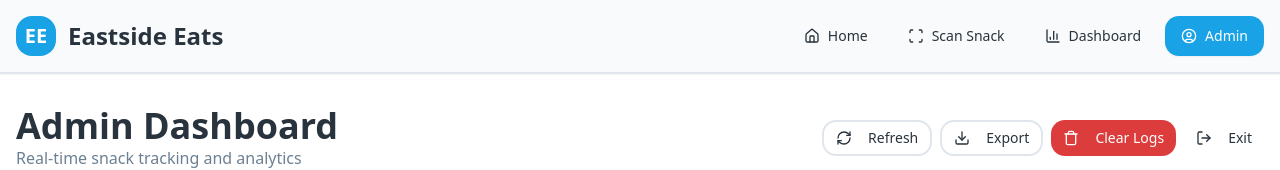
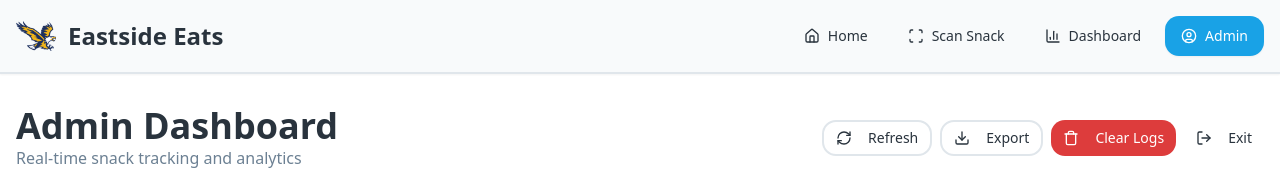
Before and after one commit to pdhruva500/snack-scan-buddy, a React (Vite) app: page /admin in a window 1280 px wide. Shown: the top 170 px of the page. Built offline with nearby package versions, Linux system fonts and the light colour scheme; no server answers; the database is empty; the HTML template or start-up script is replaced by a standard one.

Commit message:
Changes
Co-authored-by: pdhruva500 <231962446+pdhruva500@users.noreply.github.com>

```diff
--- a/src/components/Header.tsx
+++ b/src/components/Header.tsx
@@ -21,9 +21,11 @@ const Header = () => {
       <div className="container mx-auto px-4 py-4">
         <div className="flex items-center justify-between">
           <Link to="/" className="flex items-center gap-3">
-            <div className="w-10 h-10 bg-primary rounded-lg flex items-center justify-center">
-              <span className="text-primary-foreground font-bold text-xl">EE</span>
-            </div>
+            <img
+              src="/eaglelogo.png"
+              alt="Eastside Eats Eagle Logo"
+              className="w-10 h-10 object-contain"
+            />
             <h1 className="text-2xl font-bold text-foreground">Eastside Eats</h1>
           </Link>
 
```
